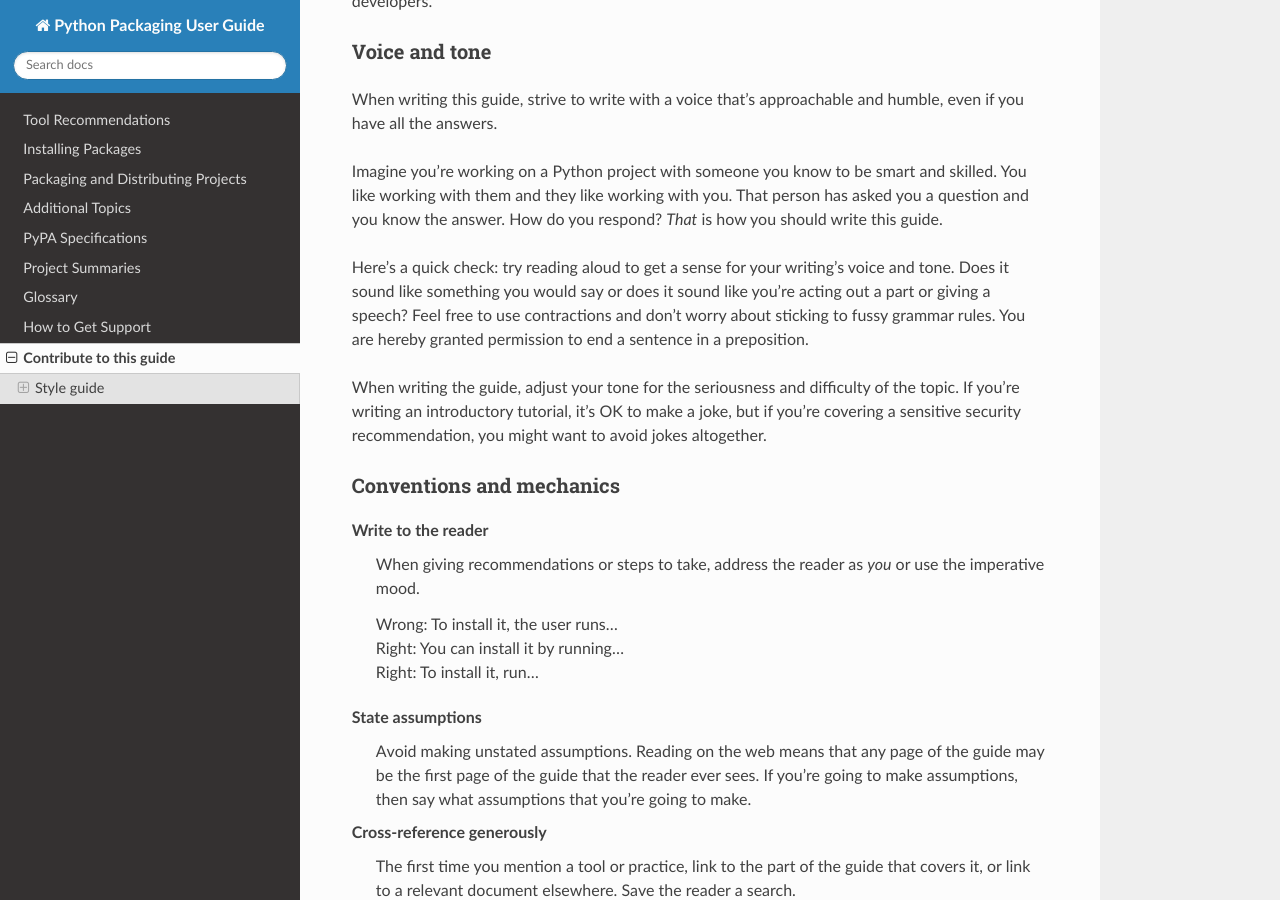
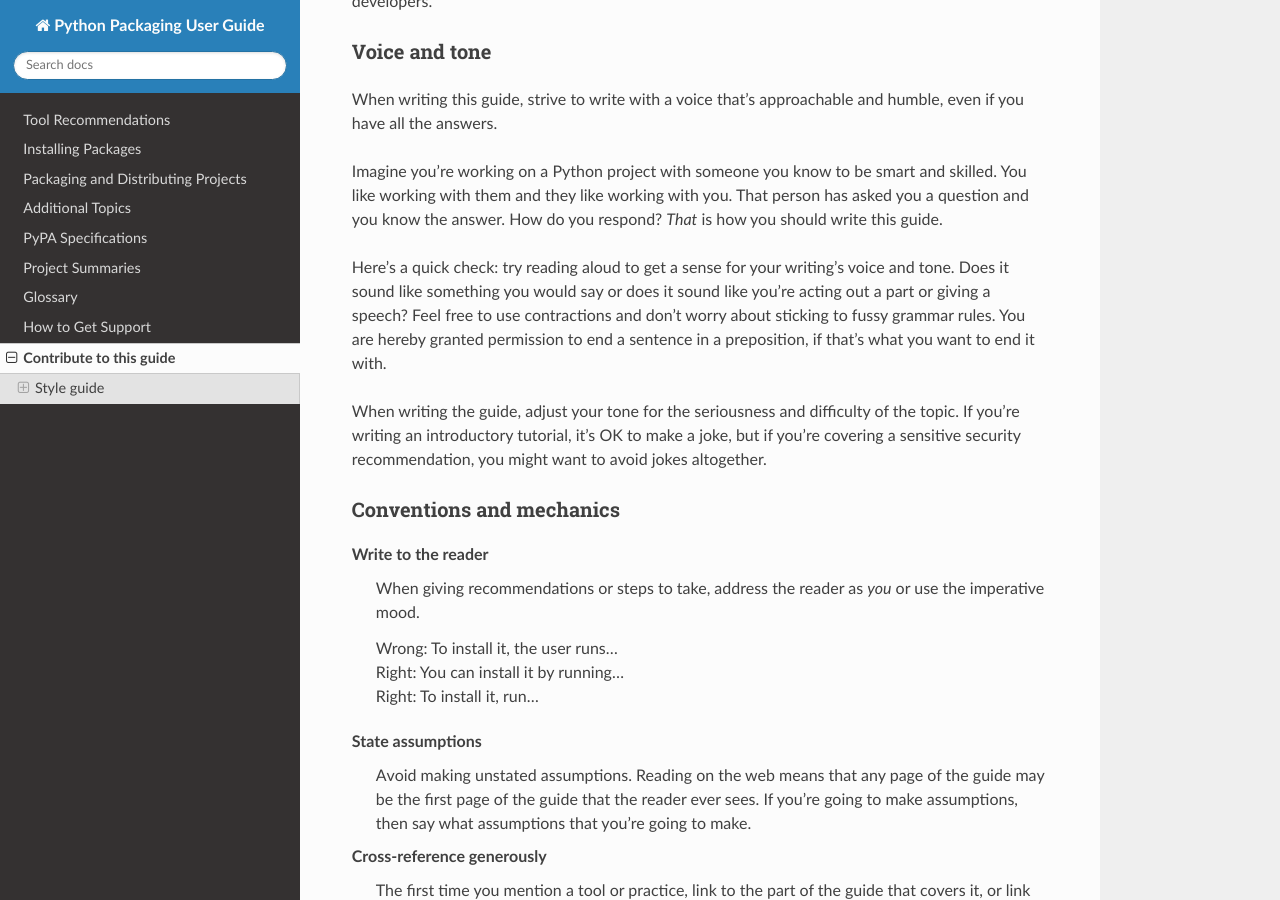
Before and after one commit to pypa/packaging.python.org, a Sphinx documentation site: the page built from source/contribute.rst, in a window 1280 px wide and 900 px high, scrolled down 1360 px. Built offline with Sphinx 7.4.7 and the Read the Docs theme 2.0.0, drawn with Linux system fonts in a browser that asks for light colours; pages that are not in the unit, such as notebooks, are missing from menus.

Commit message:
end a sentence in a preposition
h/t @pfmoore

```diff
--- a/source/contribute.rst
+++ b/source/contribute.rst
@@ -90,7 +90,8 @@ Here's a quick check: try reading aloud to get a sense for your writing's voice
 and tone. Does it sound like something you would say or does it sound like
 you're acting out a part or giving a speech? Feel free to use contractions and
 don't worry about sticking to fussy grammar rules. You are hereby granted
-permission to end a sentence in a preposition.
+permission to end a sentence in a preposition, if that's what you want to end it
+with.
 
 When writing the guide, adjust your tone for the seriousness and difficulty of
 the topic. If you're writing an introductory tutorial, it's OK to make a joke,
```
